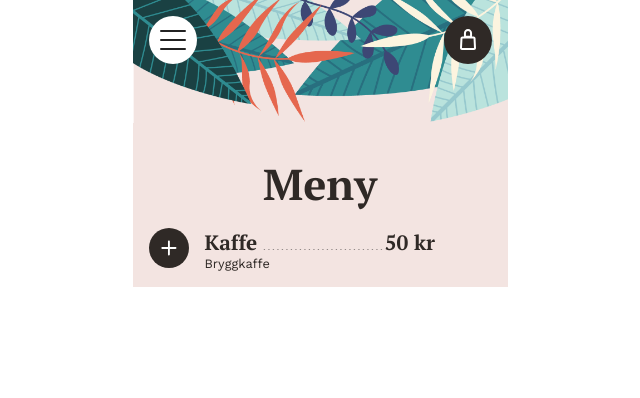
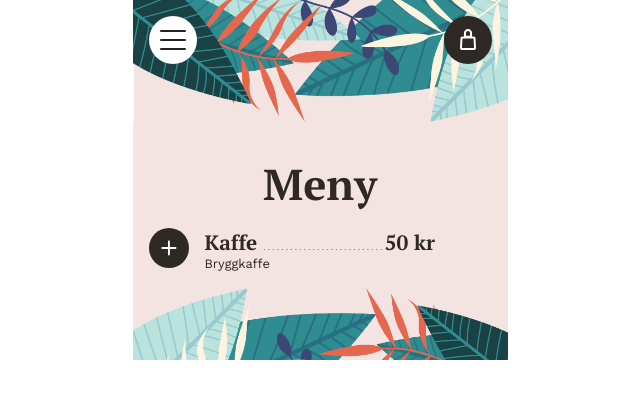
Before and after one commit to linnjoha/linn-johansson_FU-JS23_individuell, a React (Vite) app: page /menu in a window 1280 px wide. Shown: the top 398 px of the page, without its empty margins (320-960 px from the left). Built offline with nearby package versions, Linux system fonts and the light colour scheme.

Commit message:
menu page done

```diff
--- /dev/null
+++ b/src/components/footer/Footer.tsx
@@ -0,0 +1,11 @@
+import "./footer.scss";
+
+const Footer = () => {
+  return (
+    <>
+      <footer className="footer"></footer>
+    </>
+  );
+};
+
+export default Footer;
--- /dev/null
+++ b/src/components/footer/footer.scss
@@ -0,0 +1,8 @@
+@use "../../sass/" as *;
+
+.footer {
+  background-image: url("../../assets/leafs-footer.png");
+  background-repeat: no-repeat;
+  background-size: cover;
+  min-height: 73px;
+}
--- a/src/pages/Menu.tsx
+++ b/src/pages/Menu.tsx
@@ -1,6 +1,6 @@
 import Header from "../components/header/Header";
+import Footer from "../components/footer/Footer";
 import "./menu.scss";
-
 const itemContainer = (
   <section className="item-container-wrapper">
     <div className="add">
@@ -56,6 +56,7 @@ const Menu = () => {
         <h1>Meny</h1>
         {itemContainer}
       </article>
+      <Footer />
     </div>
   );
 };
```
Also changed, not shown: src/assets/leafs-footer.png.
